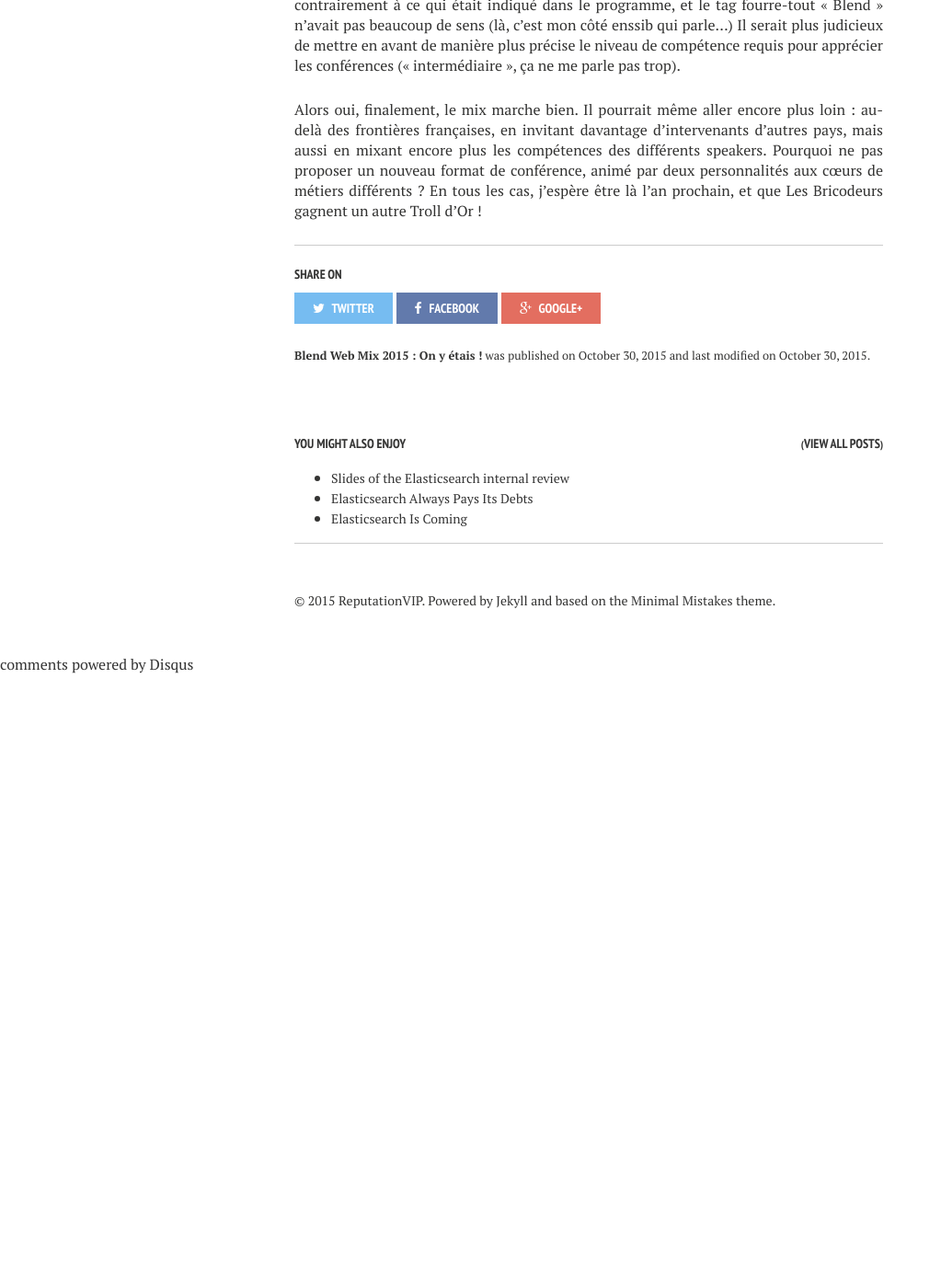
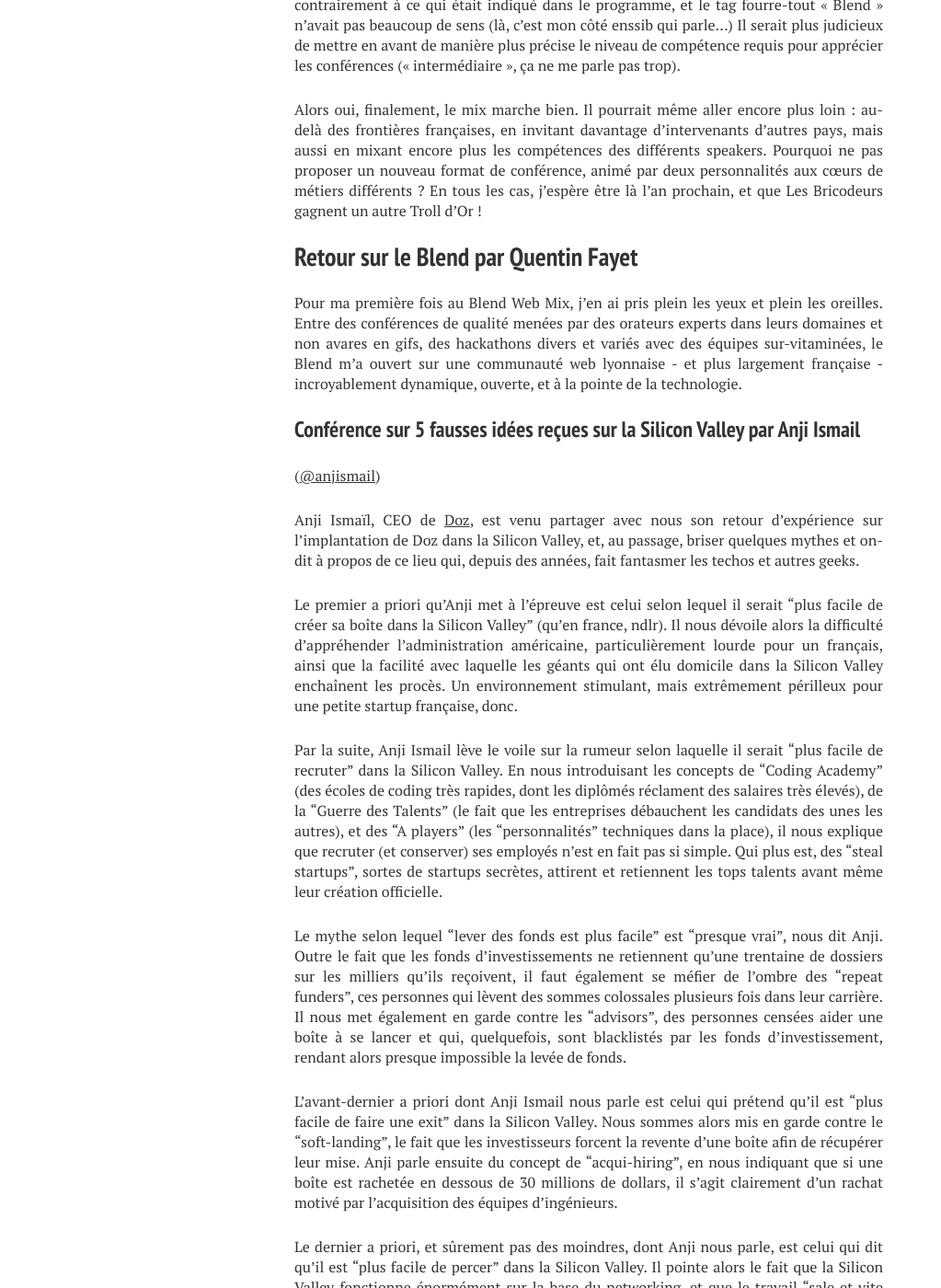
Before and after one commit to semji/reputationvip.github.io, a Jekyll site: the page built from _posts/2015-10-30-blend.md, in a window 1280 px wide and 1400 px high, scrolled down 2552 px. Shown: the whole window at 92% size, without its empty margins (0-1023 px from the left). Built offline with Jekyll 4.4.1, drawn with Linux system fonts in a browser that asks for light colours; nearby versions of some CDN libraries; comment, search, counter and statistics services are not loaded; before the commit the page ends 3285 px from its top, so only the background shows below that; some of the changed text lies outside the part shown.

Commit message:
Add Quentin's part

```diff
--- a/_posts/2015-10-30-blend.md
+++ b/_posts/2015-10-30-blend.md
@@ -94,3 +94,50 @@ Alors oui, finalement, le mix marche bien. Il pourrait même aller encore plus l
 en invitant davantage d’intervenants d’autres pays, mais aussi en mixant encore plus les compétences des différents
 speakers. Pourquoi ne pas proposer un nouveau format de conférence, animé par deux personnalités aux cœurs de métiers
 différents ? En tous les cas, j’espère être là l’an prochain, et que Les Bricodeurs gagnent un autre Troll d’Or !
+
+##Retour sur le Blend par Quentin Fayet
+
+Pour ma première fois au Blend Web Mix, j’en ai pris plein les yeux et plein les oreilles. Entre des conférences de
+qualité menées par des orateurs experts dans leurs domaines et non avares en gifs, des hackathons divers et variés avec
+des équipes sur-vitaminées, le Blend m’a ouvert sur une communauté web lyonnaise - et plus largement française -
+incroyablement dynamique, ouverte, et à la pointe de la technologie.
+
+### Conférence sur 5 fausses idées reçues sur la Silicon Valley par Anji Ismail
+([@anjismail](https://twitter.com/anjismail))
+
+Anji Ismaïl, CEO de [Doz](doz.com), est venu partager avec nous son retour d’expérience sur l’implantation de Doz
+dans la Silicon Valley, et, au passage, briser quelques mythes et on-dit à propos de ce lieu qui, depuis des années,
+fait fantasmer les techos et autres geeks.
+
+Le premier a priori qu’Anji met à l’épreuve est celui selon lequel il serait “plus facile de créer sa boîte dans la
+Silicon Valley” (qu'en france, ndlr). Il nous dévoile alors la difficulté d'appréhender l’administration américaine,
+particulièrement lourde pour un français, ainsi que la facilité avec laquelle les géants qui ont élu domicile dans la
+Silicon Valley enchaînent les procès. Un environnement stimulant, mais extrêmement périlleux pour une petite startup
+française, donc.
+
+Par la suite, Anji Ismail lève le voile sur la rumeur selon laquelle il serait “plus facile de recruter” dans la
+Silicon Valley. En nous introduisant les concepts de “Coding Academy” (des écoles de coding très rapides, dont les
+diplômés réclament des salaires très élevés), de la “Guerre des Talents” (le fait que les entreprises débauchent les
+candidats des unes les autres), et des “A players” (les “personnalités” techniques dans la place), il nous explique que
+recruter (et conserver) ses employés n’est en fait pas si simple. Qui plus est, des “steal startups”, sortes de
+startups secrètes, attirent et retiennent les tops talents avant même leur création officielle.
+
+Le mythe selon lequel “lever des fonds est plus facile” est “presque vrai”, nous dit Anji. Outre le fait que les fonds
+d’investissements ne retiennent qu’une trentaine de dossiers sur les milliers qu’ils reçoivent, il faut également se
+méfier de l’ombre des “repeat funders”, ces personnes qui lèvent des sommes colossales plusieurs fois dans leur
+carrière. Il nous met également en garde contre les “advisors”, des personnes censées aider une boîte à se lancer et
+qui, quelquefois, sont blacklistés par les fonds d’investissement, rendant alors presque impossible la levée de fonds.
+
+L’avant-dernier a priori dont Anji Ismail nous parle est celui qui prétend qu’il est “plus facile de faire une exit”
+dans la Silicon Valley. Nous sommes alors mis en garde contre le “soft-landing”, le fait que les investisseurs forcent
+la revente d’une boîte afin de récupérer leur mise. Anji parle ensuite du concept de “acqui-hiring”, en nous indiquant
+que si une boîte est rachetée en dessous de 30 millions de dollars, il s’agit clairement d’un rachat motivé par
+l’acquisition des équipes d’ingénieurs.
+
+Le dernier a priori, et sûrement pas des moindres, dont Anji nous parle, est celui qui dit qu’il est “plus facile de
+percer” dans la Silicon Valley. Il pointe alors le fait que la Silicon Valley fonctionne énormément sur la base du
+networking, et que le travail “sale et vite fait” y est monnaie courante.
+
+Pour ma part, j’ai particulièrement apprécié cette présentation qui m’a ouvert les yeux sur un monde que l’on considère
+un peu à part, avec des idées reçues véhiculées par les séries américaines du moment (comme “Silicon Valley”,
+notamment).
```
